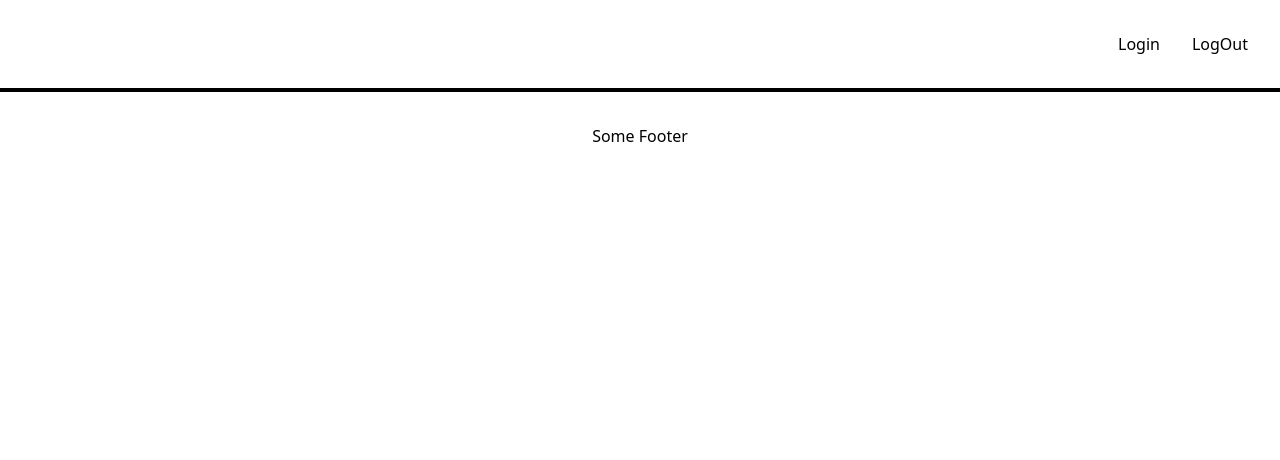
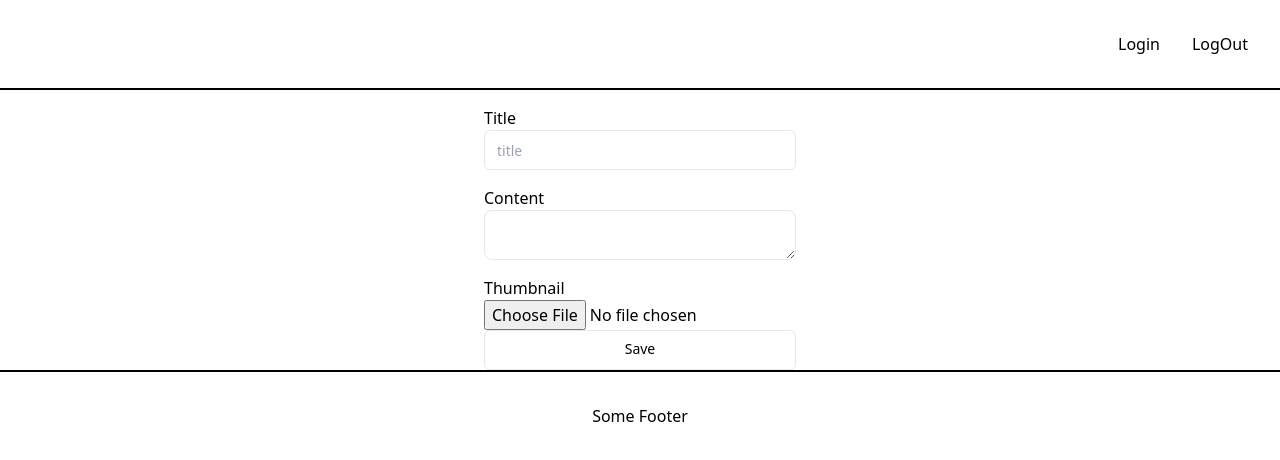
Before and after one commit to wmnn/multi-tenant-personal-website, a SvelteKit app: page /posts/create in a window 1280 px wide. Shown: the top 460 px of the page. Built offline with nearby package versions, Linux system fonts and the light colour scheme.

Commit message:
created create post page

```diff
--- a/package.json
+++ b/package.json
@@ -27,6 +27,7 @@
 	"type": "module",
 	"dependencies": {
 		"jsonwebtoken": "^9.0.2",
+		"markdown": "^0.5.0",
 		"sqlite3": "^5.1.7"
 	}
 }
--- a/src/routes/admin/+page.svelte
+++ b/src/routes/admin/+page.svelte
@@ -12,4 +12,10 @@
 <main>
     <p>Admin Panel</p>
     <p>Blocked content: {JSON.stringify(data)}</p>
+
+    <hr>
+
+
+
+    <a href="/posts/create">Create Post</a>
 </main>
--- /dev/null
+++ b/src/routes/posts/create/+page.svelte
@@ -0,0 +1,53 @@
+<script lang="ts">
+    import { fetchEndpoint } from "$lib/client/auth";
+    import Button from "$lib/client/Button.svelte";
+    import Input from "$lib/client/Input.svelte";
+
+    function handleSubmit(e: any) {
+
+        e.preventDefault();
+    }
+</script>
+
+<main class="flex justify-center">
+    <form method="POST" class="flex flex-col justify-center xl:px-[20%]" enctype="multipart/form-data" on:submit={e => handleSubmit(e)}>
+
+        <label for="title">Title</label>
+        <Input placeholder="title" name="title"/>
+
+        <label for="content">Content</label>
+        <textarea name="content"></textarea>
+
+        <label for="thumbnail">Thumbnail</label>
+        <input type="file" name="thumbnail">
+
+        <Button>
+            <p>Save</p>
+        </Button>
+
+    </form>
+
+
+    <!-- <div class="flex flex-wrap">
+        <Button>Title 1</Button>
+        <Button>Title 2</Button>
+        <Button>Title 3</Button>
+        <Button>p</Button>
+        <Button>Link</Button>
+        <Button>Upload Image</Button>
+        <Button>Image</Button>
+
+    </div> -->
+
+</main>
+
+
+<style>
+    form label {
+        padding-top: 16px;
+    }
+    textarea {
+        border-width: 1px;
+        border-radius: 8px;
+    }
+</style>
--- /dev/null
+++ b/src/routes/posts/create/+server.ts
@@ -0,0 +1,40 @@
+import { getAuthManager } from "$lib/server/singleton.js";
+import { json } from "@sveltejs/kit";
+import { randomUUID } from "crypto";
+import fs from 'fs';
+
+/*
+* @type {import('./$types').RequestHandler}
+*/
+export async function POST(event) {
+    if (!await getAuthManager().isAccessTokenValid(event)) {
+        return json({
+            status: 404
+        })
+    }
+
+    const formData = await event.request.formData();
+    // const title = formData.get('title') as string ?? ''
+    // const content = formData.get('content') as string ?? ''
+    const thumbnail = formData.get('thumbnail') as File ?? ''
+
+    // console.log(title)
+    // console.log(content)
+    // console.log(thumbnail)
+
+    const blob = new Blob([thumbnail], { type: thumbnail.type });
+    const buffer = await blob.arrayBuffer();
+
+    // Create a typed array from the ArrayBuffer
+    // const uint8Array = new Uint8Array(buffer);
+    // console.log('Typed Array:', uint8Array);
+
+    // Print the content of the typed array
+    // console.log('Array Content:', Array.from(uint8Array));
+
+    // Convert ArrayBuffer to string
+    const decoder = new TextDecoder(); // Use the TextDecoder API
+    // console.log('Blob as String:', decoder.decode(buffer));
+
+    fs.writeFileSync('./static/' + randomUUID() + '.' + thumbnail.type.split('/')[1], decoder.decode(buffer));
+};
```
Also changed, not shown: src/lib/client/auth.ts (+7 -2 lines), src/routes/refresh/+server.ts (+6 -1 lines), 1 other file (tests, documents, lock files or other folders).
